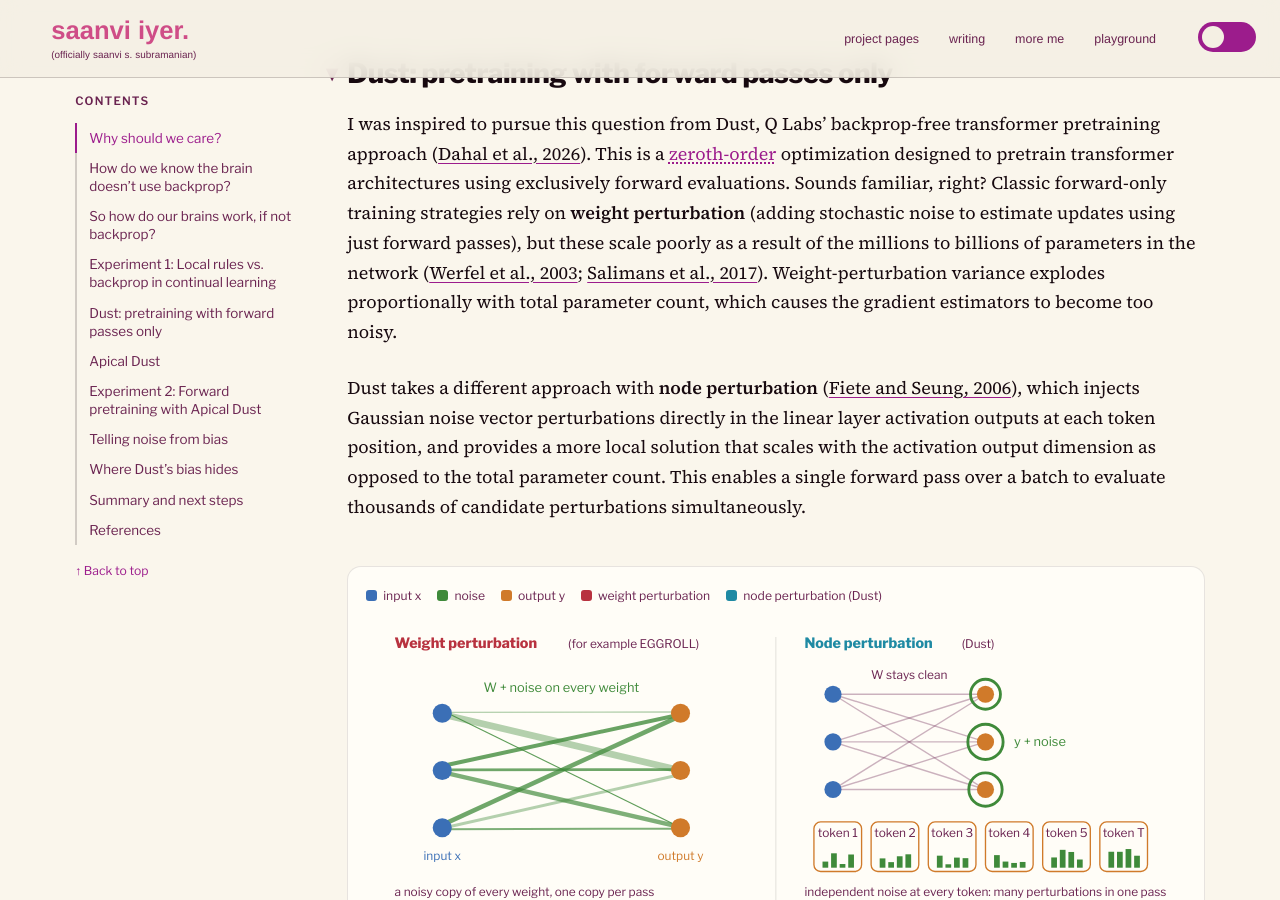
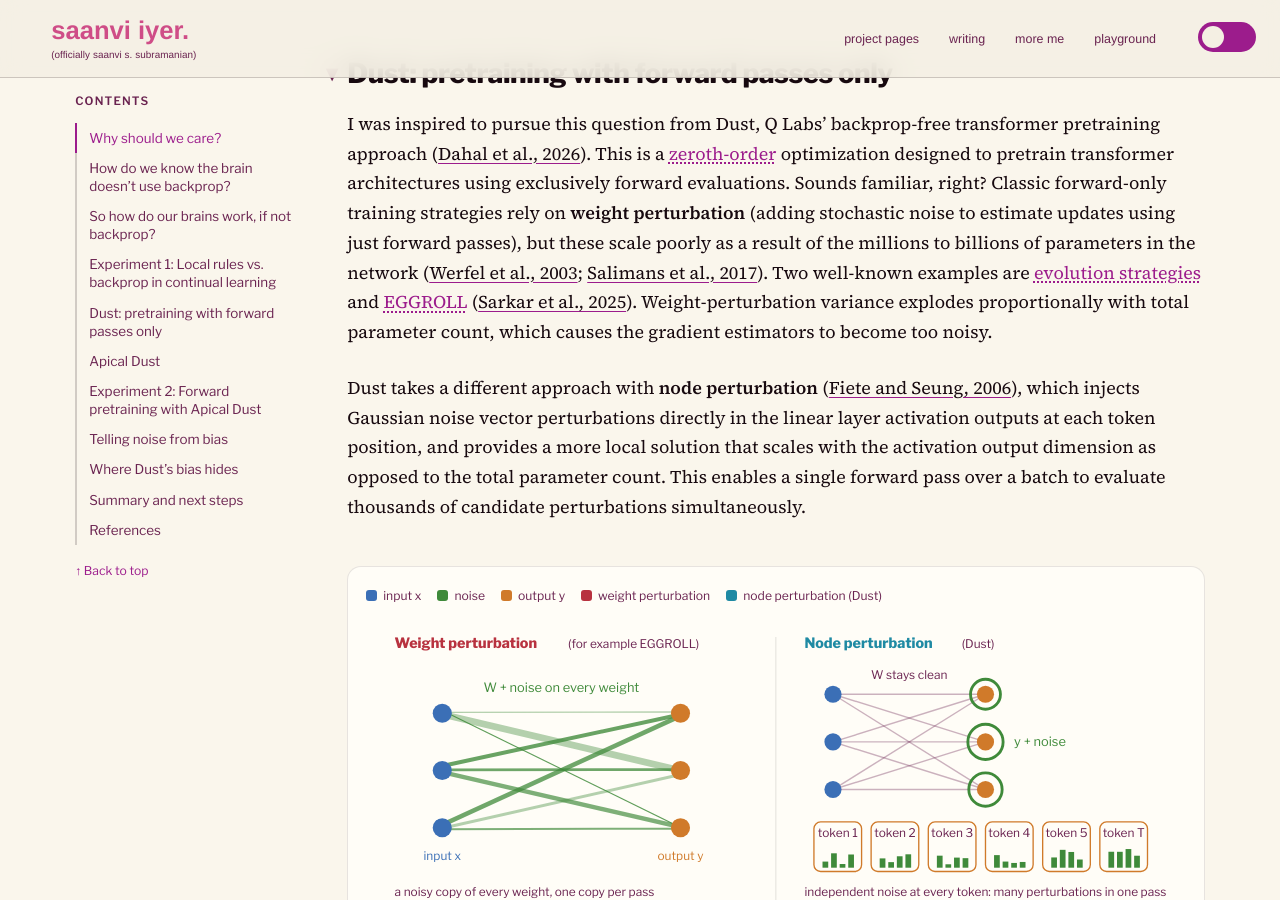
Before and after one commit to saanviiyer/saanviiyer.github.io, a Jekyll site: the page built from _posts/2026-10-25-forward-training-cortex.md, in a window 1280 px wide and 900 px high, scrolled down 6332 px. Built offline with Jekyll 4.4.1, drawn with Linux system fonts in a browser that asks for light colours; some web fonts are replaced; some of the changed text lies outside the part shown.

Commit message:
Introduce evolution strategies and EGGROLL with hover definitions

```diff
--- a/_posts/2026-10-25-forward-training-cortex.md
+++ b/_posts/2026-10-25-forward-training-cortex.md
@@ -114,7 +114,7 @@
 ## Dust: pretraining with forward passes only
 
 I was inspired to pursue this question from Dust, Q Labs' backprop-free transformer pretraining approach ([Dahal et al., 2026](#ref-dust)). This is a <span class="ft-def" tabindex="0">zeroth-order<span class="ft-pop" role="tooltip">Trains a neural network without calculating gradients, so no backprop: it only ever evaluates the loss, and infers which way to move from how the loss responds to small random changes.</span></span> optimization designed to pretrain transformer architectures using exclusively forward evaluations. Sounds familiar, right?
-Classic forward-only training strategies rely on **weight perturbation** (adding stochastic noise to estimate updates using just forward passes), but these scale poorly as a result of the millions to billions of parameters in the network ([Werfel et al., 2003](#ref-werfel2003); [Salimans et al., 2017](#ref-salimans2017)). Weight-perturbation variance explodes proportionally with total parameter count, which causes the gradient estimators to become too noisy.
+Classic forward-only training strategies rely on **weight perturbation** (adding stochastic noise to estimate updates using just forward passes), but these scale poorly as a result of the millions to billions of parameters in the network ([Werfel et al., 2003](#ref-werfel2003); [Salimans et al., 2017](#ref-salimans2017)). Two well-known examples are <span class="ft-def" tabindex="0">evolution strategies<span class="ft-pop" role="tooltip">OpenAI's version of weight perturbation (Salimans et al., 2017). Each worker adds full-size random noise to every weight, runs the model forward, and reports its loss. The update moves the weights toward the noise directions that lowered the loss.</span></span> and <span class="ft-def" tabindex="0">EGGROLL<span class="ft-pop" role="tooltip">A newer evolution-strategies method built for very large models (Sarkar et al., 2025). It makes each noise sample low-rank, the product of two thin matrices, so a whole population of perturbed models costs far less memory and compute. It still perturbs the weights, so its noise grows with the parameter count.</span></span> ([Sarkar et al., 2025](#ref-sarkar2025)). Weight-perturbation variance explodes proportionally with total parameter count, which causes the gradient estimators to become too noisy.
 
 Dust takes a different approach with **node perturbation** ([Fiete and Seung, 2006](#ref-fiete2006)), which injects Gaussian noise vector perturbations directly in the linear layer activation outputs at each token position, and provides a more local solution that scales with the activation output dimension as opposed to the total parameter count. This enables a single forward pass over a batch to evaluate thousands of candidate perturbations simultaneously.
 
@@ -300,6 +300,7 @@
   <li id="ref-dust">Dahal, Mandal, Gülbahar, and Vegesna (2026). Dust: pretraining transformers without backpropagation. Q Labs. <a href="https://qlabs.sh/research/dust">qlabs.sh/research/dust</a></li>
   <li id="ref-noise">Q Labs (2026). The Noise speedrun, a backprop-free pretraining benchmark.</li>
   <li id="ref-salimans2017">Salimans, T., Ho, J., Chen, X., Sidor, S., and Sutskever, I. (2017). Evolution strategies as a scalable alternative to reinforcement learning. arXiv:1703.03864.</li>
+  <li id="ref-sarkar2025">Sarkar, B., et al. (2025). Evolution strategies at the hyperscale (EGGROLL). arXiv preprint.</li>
   <li id="ref-fiete2006">Fiete, I. R., and Seung, H. S. (2006). Gradient learning in spiking neural networks by dynamic perturbation of conductances. <em>Physical Review Letters</em>, 97, 048104.</li>
   <li id="ref-werfel2003">Werfel, J., Xie, X., and Seung, H. S. (2003). Learning curves for stochastic gradient descent in linear feedforward networks. <em>NeurIPS</em>.</li>
   <li id="ref-hoerl1970">Hoerl, A. E., and Kennard, R. W. (1970). Ridge regression: biased estimation for nonorthogonal problems. <em>Technometrics</em>, 12, 55–67.</li>
```
